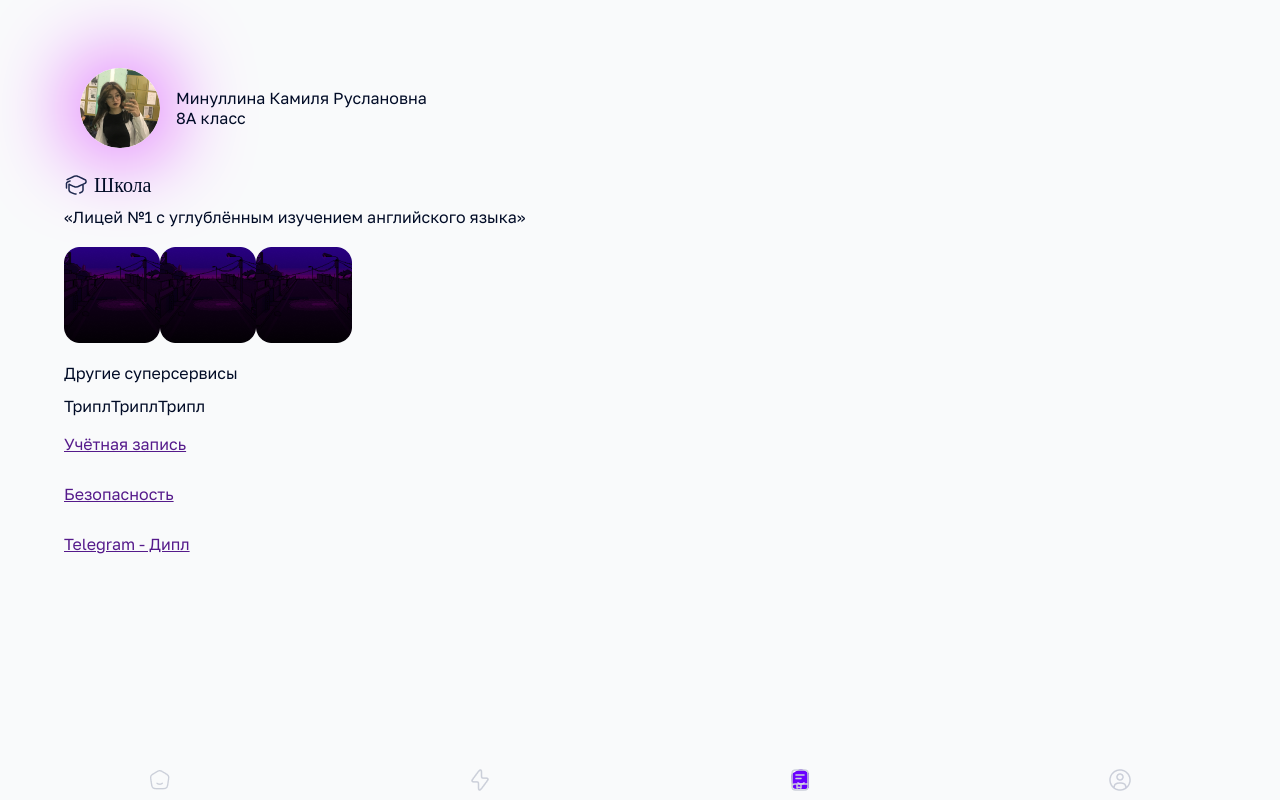
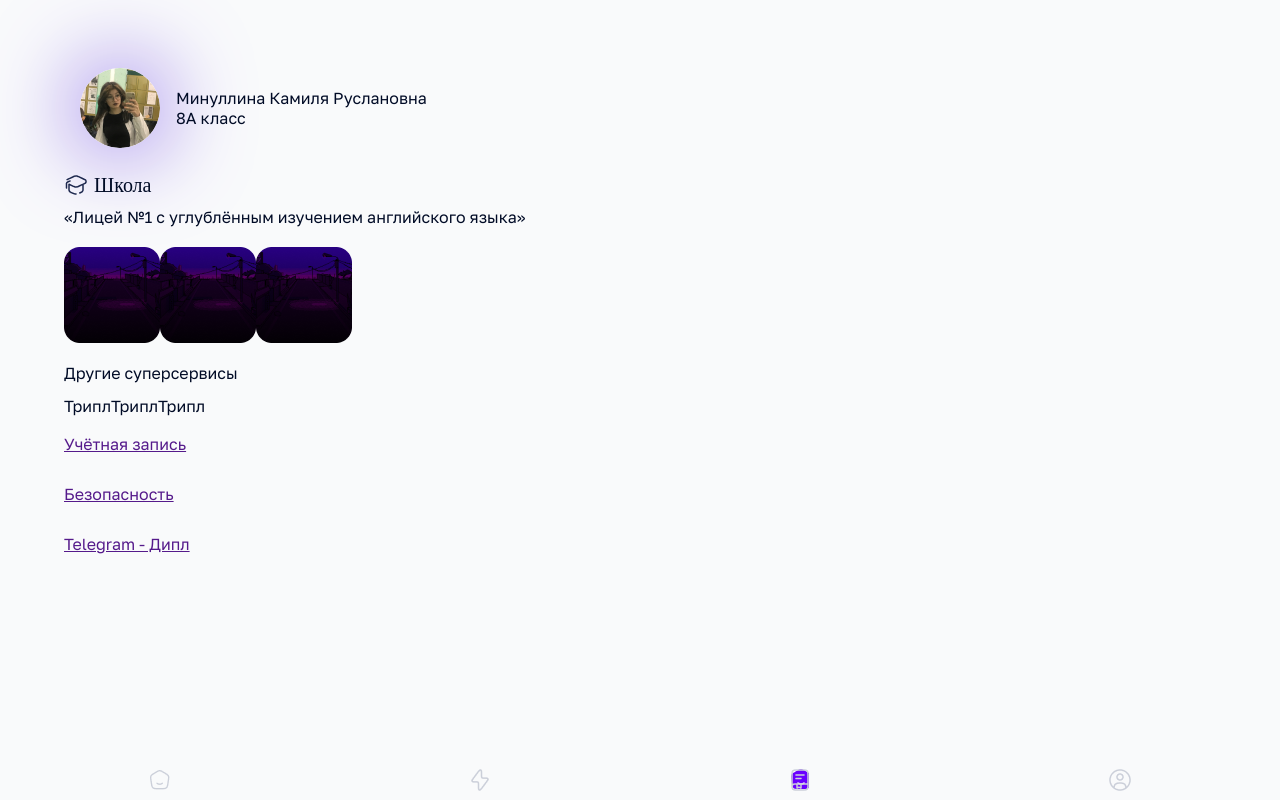
Before and after one commit to pozer999/dipple, a React (Create React App) app: page /user in a window 1280 px wide. Built offline with nearby package versions, Linux system fonts and the light colour scheme; a web font is replaced by a local one.

Commit message:
UserPage verstka

```diff
--- a/src/Components/UI/UserPage/UserHeader/UserHeader.css
+++ b/src/Components/UI/UserPage/UserHeader/UserHeader.css
@@ -18,7 +18,7 @@
 .Avatar{
     margin-left: 16px;
     border-radius: 40px;
-    -moz-box-shadow:0 0 10px #bc9bc4; -webkit-box-shadow:0 0 30px #bc9bc4; box-shadow:0 0 90px #cc00ff;
+    -moz-box-shadow:0 0 10px #754EE4; -webkit-box-shadow:0 0 30px #754EE4; box-shadow:0 0 90px #754EE4;
 }
 
 .StudentInfo{
```
